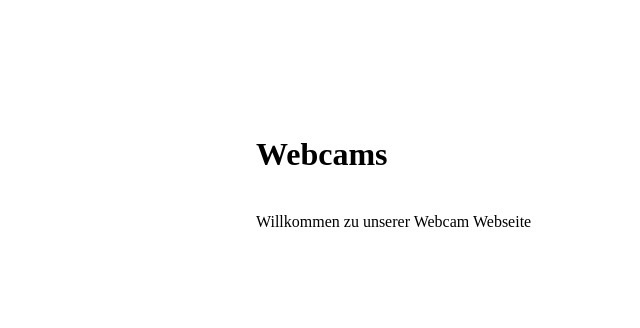
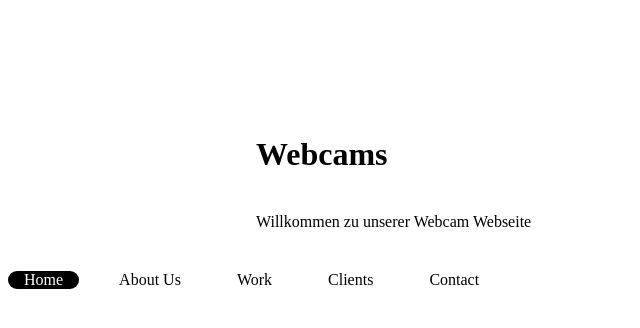
Before and after one commit to daniel-franzelin/TPWebcams, an Angular app in the folder TPWebcams/: page / in a window 1280 px wide. Shown: the top 328 px of the page, without its empty margins (0-640 px from the left). Built offline with nearby package versions, Linux system fonts and the light colour scheme.

Commit message:
startseite erweitert

```diff
--- a/TPWebcams/package.json
+++ b/TPWebcams/package.json
@@ -23,7 +23,7 @@
     "zone.js": "~0.11.4"
   },
   "devDependencies": {
-    "@angular-devkit/build-angular": "~12.0.4",
+    "@angular-devkit/build-angular": "^12.0.5",
     "@angular/cli": "~12.0.4",
     "@angular/compiler-cli": "~12.0.4",
     "@types/jasmine": "~3.6.0",
--- a/TPWebcams/src/app/startseite/startseite.component.html
+++ b/TPWebcams/src/app/startseite/startseite.component.html
@@ -26,4 +26,14 @@
 
   </div>
 
+  <nav class="navigation">
+    <ul class="navigation__list navigation__list--inline">
+      <li class="navigation__item"><a href="#" class="navigation__link navigation__link--is-active">Home</a></li>
+      <li class="navigation__item"><a href="#" class="navigation__link">About Us</a></li>
+      <li class="navigation__item"><a href="#" class="navigation__link">Work</a></li>
+      <li class="navigation__item"><a href="#" class="navigation__link">Clients</a></li>
+      <li class="navigation__item"><a href="#" class="navigation__link">Contact</a></li>
+    </ul>
+  </nav>
+
 </main>
```
